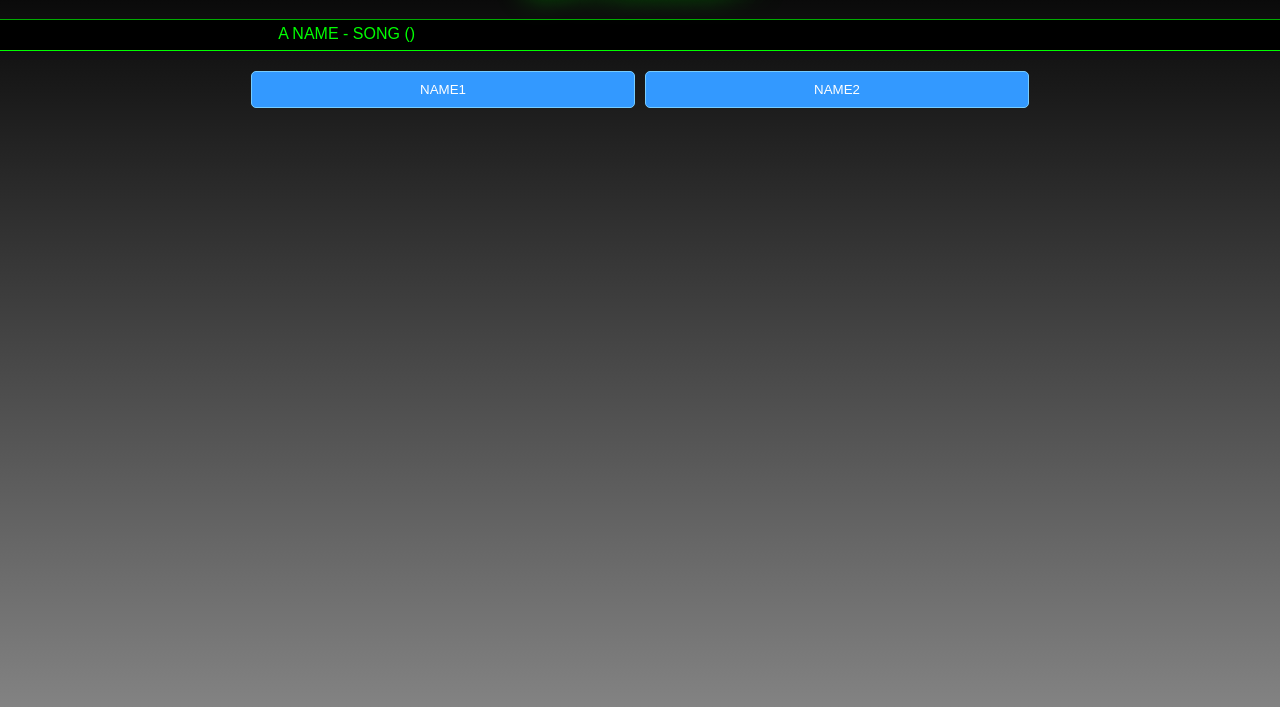
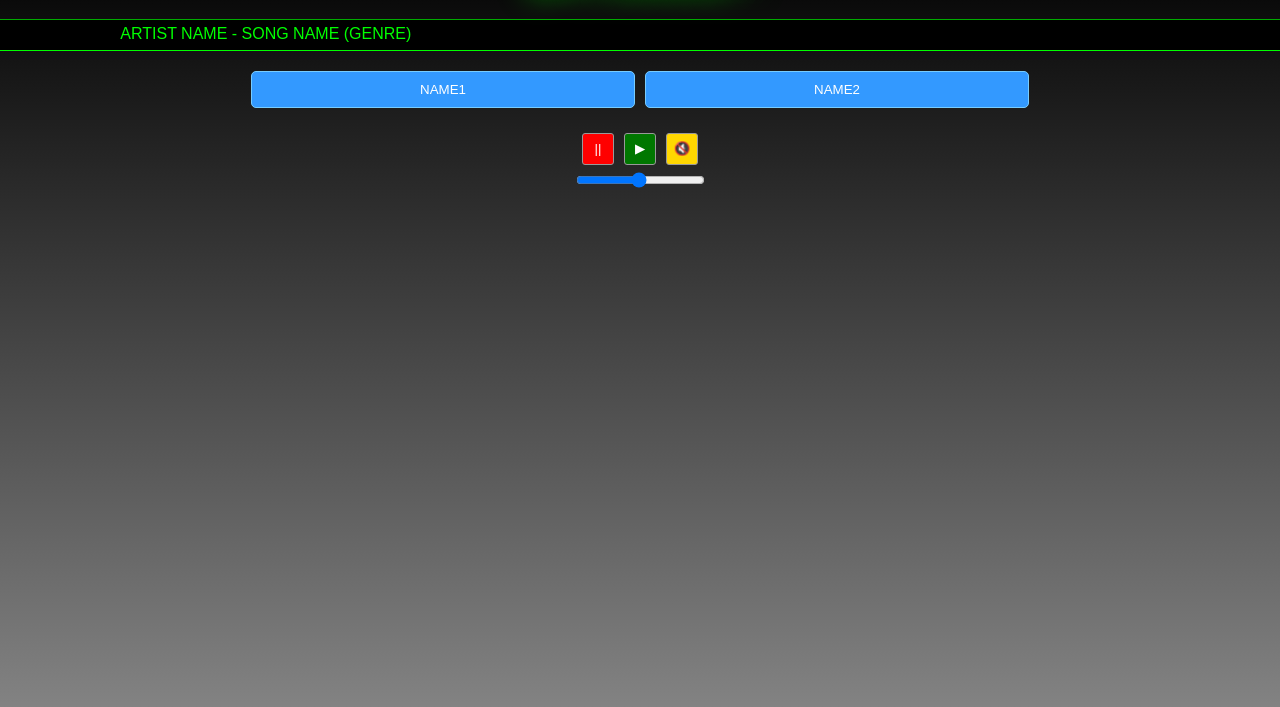
Before and after one commit to FoxChrisRealTheGit/jukebox, a React app: page / in a window 1280 px wide. Shown: the part 61-768 px from the top of the page. Built offline with nearby package versions, Linux system fonts and the light colour scheme.

Commit message:
finished tutorial, needs audio stream

```diff
--- /dev/null
+++ b/src/AudioPlayer.js
@@ -0,0 +1,85 @@
+import React from "react";
+import Soundwave from "./Soundwave";
+import VolumeSlider from "./VolumeSlider";
+export default class AudioPlayer extends React.Component {
+    constructor(props) {
+        super(props);
+        this.state = {
+            soundwaveCssClass: "soundwave-hidden",
+            volumeBeforeMute: .5,
+            speakerEntity: "&#128263;"
+        }
+        this.onpausemusic = this.onpausemusic.bind(this)
+        this.onplaymusic = this.onplaymusic.bind(this)
+        this.onmutemusic = this.onmutemusic.bind(this)
+        this.onChangeVolume = this.onChangeVolume.bind(this)
+        this.volumeRef = React.createRef();
+    }
+
+    componentDidMount() {
+        this.refs.audio.volumne = this.state.volumeBeforeMute;
+    }
+
+    componentWillReceiveProps(newProps) {
+        this.refs.audio.pause();
+        this.refs.audio.load();
+        this.refs.audio.play();
+        this.setState({
+            soundwaveCssClass: "soundwave"
+        })
+    }
+
+    onpausemusic() {
+        this.refs.audio.pause();
+        this.setState({
+            soundwaveCssClass: "soundwave-hidden"
+        })
+    }
+
+    onplaymusic() {
+        this.refs.audio.play();
+        this.refs.audio.volumn = .5;
+        this.setState({
+            soundwaveCssClass: "soundwave",
+            speakerEntity: "&#128266;"
+        })
+    }
+
+    onmutemusic() {
+        if (this.refs.audio.volume === 0) {
+            this.refs.audio.volume = (this.volumeRef.current.value / 100);
+            this.setState({
+                volumeBeforeMute: .5,
+                soundwaveCssClass: "soundwave",
+                speakerEntity: "&#128266;"
+            })
+
+        } else {
+            this.refs.audio.volumne = 0;
+            this.setState({
+                soundwaveCssClass: "soundwave-hidden",
+                speakerEntity: "&#128263;"
+            })
+        }
+    }
+
+    onChangeVolume() {
+        this.refs.audio.volume = (this.volumeRef.current.value / 100)
+    }
+    render() {
+        return (
+            <div>
+                <audio ref="audio">
+                    <source src={this.props.audiopath} type="audio/mpeg" />
+                </audio>
+                <div>
+                    <button className="pause-button" onClick={this.onpausemusic}>||</button>
+                    <button className="play-button" onClick={this.onplaymusic}>&#9654;</button>
+                    <button className="mute-button" onClick={this.onmutemusic} dangerouslySetInnerHTML={{ __html: this.state.speakerEntity }}></button>
+                </div>
+                <VolumeSlider changeVolume={this.onChangeVolume} volumeRef={this.volumeRef} />
+                <Soundwave cssClass={this.state.soundwaveCssClass} />
+            </div>
+        )
+    }
+}
--- a/src/MP3Button.js
+++ b/src/MP3Button.js
@@ -24,7 +24,8 @@ export default class MP3Button extends React.Component {
 
     render() {
         return (
-            <button id={this.props.mp3} className={this.state.buttonClass}>
+            <button id={this.props.mp3} className={this.state.buttonClass}
+                onClick={()=>this.props.changeMP3(this.state.currentButtonId, this.props.genre, this.props.mp3, this.props.artist)}>
                 {this.state.buttonTitle}
             </button>
         )
--- a/src/MP3Player.js
+++ b/src/MP3Player.js
@@ -1,6 +1,7 @@
 import React from "react";
 import MP3Button from "./MP3Button";
 import Marquee from "./Marquee";
+import AudioPlayer from "./AudioPlayer";
 export default class MP3Player extends React.Component {
     constructor(props) {
         super(props);
@@ -17,38 +18,57 @@ export default class MP3Player extends React.Component {
             mp3Data: [],
             restartTimer: "no"
         }
+        this.changeMP3 = this.changeMP3.bind(this);
     }
     componentWillMount() {
         let mp3title = this.state.mp3name;
         mp3title = mp3title.replace(".mp3", "")
         this.setState({
+            mp3title: mp3title,
             audiopath: this.state.mp3path + mp3title,
             mp3Data: [{
                 name: "name1",
-                artist: "Artis1",
+                artist: "Artist1",
                 genre: "genre1"
             },
             {
                 name: "name2",
-                artist: "Artis2",
+                artist: "Artist2",
                 genre: "genre2"
             }]
         })
     }
 
+    changeMP3(currentButtonId, genre, name, artist) {
+        let mp3title = name;
+        let mp3name = name;
+
+        mp3title = mp3title.replace(".mp3", "").replace("_", " ").toUpperCase();
+        this.setState({
+            audiopath: this.state.mp3path + mp3name,
+            mp3title: mp3title,
+            mp3artist: artist,
+            mp3genre: genre,
+            soundwaveCssClass: "soundwave",
+            currentButtonId: currentButtonId,
+            clickedButtonId: currentButtonId,
+            mp3name: mp3name
+        })
+    }
 
     render() {
         return (
             <div className="audio-container">
                 <h1>{this.props.title}</h1>
                 <Marquee
-                    mp3artist="A Name"
-                    mp3genre="Some genre">Song</Marquee>
+                    mp3artist={this.state.mp3artist}
+                    mp3genre={this.state.mp3genre}>{this.state.mp3title}</Marquee>
                 <section className="mp3list-buttons">
                     {
                         this.state.mp3Data.map((mp3, index) => {
                             return (
                                 <MP3Button key={index} clickedButtonId={this.state.mp3name}
+                                    changeMP3={this.changeMP3}
                                     mp3={mp3.name}
                                     artist={mp3.artist}
                                     genre={mp3.genre}>
@@ -58,6 +78,7 @@ export default class MP3Player extends React.Component {
                         })
                     }
                 </section>
+                <AudioPlayer audiopath={this.state.audiopath} soundwaveCssClass={this.state.soundwaveCssClass} />
             </div>
         )
     }
--- a/src/Marquee.js
+++ b/src/Marquee.js
@@ -5,7 +5,7 @@ export default class Marquee extends React.Component {
         return (
             <section className="music-marquee">
                 <div className="headings">
-                    {this.props.mp3artist} - {this.props.children} ({this.props.genre})
+                    {this.props.mp3artist} - {this.props.children} ({this.props.mp3genre})
                 </div>
             </section>
         )
--- /dev/null
+++ b/src/Soundwave.js
@@ -0,0 +1,11 @@
+import React from "react";
+
+export default class Soundwave extends React.Component{
+
+    render(){
+        return(
+            <section className={this.props.cssClass}>
+            </section>
+        )
+    }
+}
--- /dev/null
+++ b/src/VolumeSlider.js
@@ -0,0 +1,9 @@
+import React from "react";
+
+export default class VolumneSlider extends React.Component {
+    render() {
+        return (
+            <input onChange={this.props.changeVolume} type="range" min="1" max="100" className="slider" ref={this.props.volumeRef} />
+        )
+    }
+}
--- a/src/index.css
+++ b/src/index.css
@@ -22,11 +22,11 @@ body {
 
 @keyframes headingMarquee{
   0%{
-    transform: translateX(500%)
+    transform: translateX(300%)
   }
 
   100%{
-    transform: translateX(-500%)
+    transform: translateX(-300%)
   }
 }
 
@@ -84,3 +84,39 @@ body {
 .unclicked-mp3-button{
   background-color: #39F;
 }
+
+.soundwave, .soundwave-hidden{
+  width: 100%;
+  text-align: center;
+  visibility: visible;
+  background-image: url(http://www.djvale.info/images/Equaliser9.gif);
+  background-repeat: no-repeat;
+  background-size: 100% 167%;
+  height: 200px;
+}
+
+.soundwave-hidden{
+  visibility: hidden;
+}
+
+.pause-button, .play-button, .mute-button{
+  width: 32px;
+  height: 32px;
+  margin: 5px;
+  border-radius: 3px;
+  border: 1px solid #999;
+  color: #FFF;
+   cursor: pointer;
+}
+
+.pause-button{
+  background-color: #FF0000;
+}
+
+.play-button{
+  background-color: #007700;
+}
+
+.mute-button{
+  background-color: gold;
+}
```
